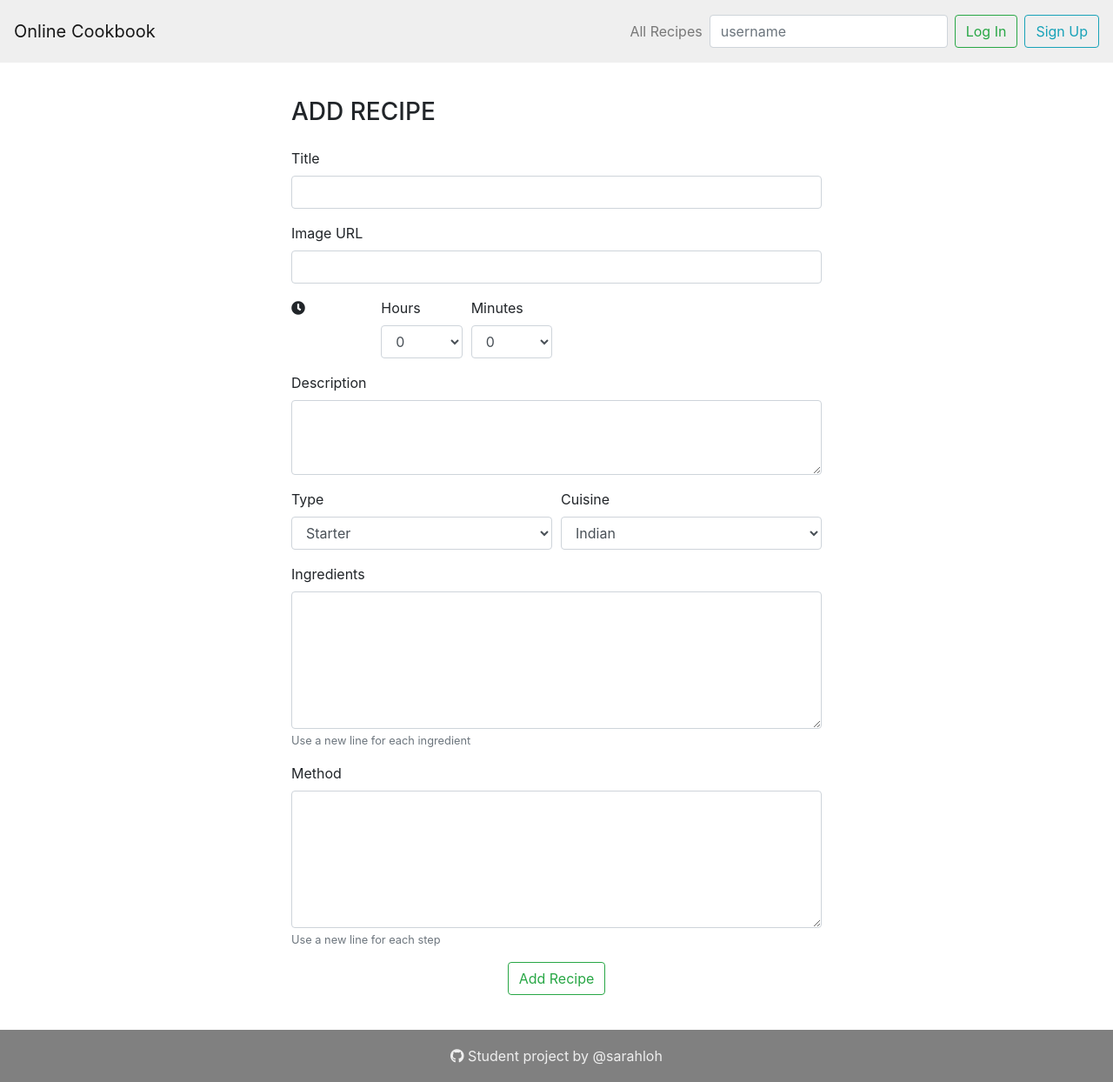
After one commit to Code-Institute-Submissions/p4-online-cookbook, a Flask app: a page that uses templates/add.html in a window 1280 px wide. The commit adds this page. Shown: the whole page at 87% size. Run offline with Flask 2, Linux system fonts and the light colour scheme; data that the repository does not hold is empty; some libraries are stand-ins or nearby versions.

Commit message:
Add recipe template and view

```diff
--- a/app.py
+++ b/app.py
@@ -2,6 +2,7 @@ import os
 from flask import Flask, render_template, redirect, request, url_for, flash
 from flask_pymongo import PyMongo
 from bson.objectid import ObjectId
+import datetime
 
 app = Flask(__name__)
 app.secret_key = os.getenv('APP_SECRET_FLASH')
@@ -163,6 +164,10 @@ def add(username):
     if request.method == "GET":
         return render_template('add.html', user=get_user_by_username(username))
     else:
+        recipe_id = add_recipe(request.form, username).inserted_id
+        recipe_id = '%s'%recipe_id
+        print(get_recipe(recipe_id))
+        add_user_recipe_to_list(get_user_by_username(username)['_id'], 'my_recipes', recipe_id)
         return redirect(url_for('recipe', recipe_id=recipe_id, username=username))
 
 
@@ -172,7 +177,7 @@ def get_recipe_author(recipe_id):
     """
     Get author username for a recipe
     """
-    return mongo.db.users.find_one({'my_recipes': {'$in': ['5b643f0dfb6fc072a40f32e4']}})['username']
+    return mongo.db.users.find_one({'my_recipes': {'$in': [recipe_id]}})['username']
 
 
 def get_recipes():
@@ -196,11 +201,29 @@ def get_recipes_by_filters(filters):
         return mongo.db.recipes.find({'type': filters['type'], 'cuisine': filters['cuisine']})
 
 
-def add_recipe(recipe):
+def add_recipe(recipe_form, username):
     """
     Add new recipe to the database
     """
-    mongo.db.recipes.insert_one(recipe)
+    try:
+        return mongo.db.recipes.insert_one({
+            'name': recipe_form['name'],
+            'time': {
+                'hours': int(recipe_form['hours']),
+                'minutes': int(recipe_form['minutes'])
+            },
+            'author': get_user_by_username(username)['_id'],
+            'description': recipe_form['description'],
+            'ingredients': recipe_form['ingredients'].split('\r\n'),
+            'method': recipe_form['method'].split('\r\n'),
+            'image_url': recipe_form['image_url'],
+            'date_added': str(datetime.datetime.now()),
+            'favourites': 0,
+            'cuisine': recipe_form['cuisine'],
+            'type': recipe_form['type']
+        })
+    except:
+        print("Error adding recipe to database")
 
 
 def get_recipe(recipe_id):
--- /dev/null
+++ b/templates/add.html
@@ -0,0 +1,101 @@
+{% extends 'base.html' %} {% block content %}
+
+<section class="add">
+    <div class="row justify-content-center">
+        <div class="col-12 col-sm-10 col-md-8 col-lg-6">
+            <h3 class="text-uppercase my-4">Add Recipe</h3>
+        </div>
+    </div>
+    <div class="row justify-content-center">
+        <div class="col-12 col-sm-10 col-md-8 col-lg-6">
+            <form action="{{url_for('add', username=user.username)}}" method="POST">
+                <div class="form-group">
+                    <label for="title">Title</label>
+                    <input type="text" class="form-control" id="title" name="name">
+                </div>
+                <div class="form-group">
+                    <label for="image_url">Image URL</label>
+                    <input type="text" class="form-control" id="image_url" name="image_url">
+                </div>
+                <div class="form-row">
+                    <div class="col-2">
+                        <i class="fas fa-clock"></i>
+                    </div>
+                    <div class="col col-sm-3 col-md-2">
+                        <div class="form-group">
+                            <label for="hours">Hours</label>
+                            <select name="hours" class="form-control" id="hours">
+                                {% for i in range(0,25) %}
+                                <option>{{i}}</option>
+                                {% endfor %}
+                            </select>
+                        </div>
+                    </div>
+                    <div class="col col-sm-3 col-md-2">
+                        <div class="form-group">
+                            <label for="minutes">Minutes</label>
+                            <select name="minutes" class="form-control" id="minutes">
+                                {% for i in range(0,60) %}
+                                <option>{{i}}</option>
+                                {% endfor %}
+                            </select>
+                        </div>
+                    </div>
+                </div>
+                <div class="form-group">
+                    <label for="description">Description</label>
+                    <textarea name="description" class="form-control" id="description" rows="3"></textarea>
+                </div>
+                <div class="form-row">
+                    <div class="col">
+                        <div class="form-group">
+                            <label for="type">Type</label>
+                            <select name="type" class="form-control" id="type">
+                                <option>Starter</option>
+                                <option>Soup</option>
+                                <option>Salad</option>
+                                <option>Main Course</option>
+                                <option>Dessert</option>
+                                <option>Cake</option>
+                            </select>
+                        </div>
+                    </div>
+                    <div class="col">
+                        <div class="form-group">
+                            <label for="cuisine">Cuisine</label>
+                            <select name="cuisine" class="form-control" id="cuisine">
+                                <option>Indian</option>
+                                <option>Chinese</option>
+                                <option>Italian</option>
+                                <option>French</option>
+                                <option>Spanish</option>
+                                <option>Asian</option>
+                                <option>African</option>
+                                <option>British</option>
+                                <option>American</option>
+                                <option>Irish</option>
+                            </select>
+                        </div>
+                    </div>
+                </div>
+                <div class="form-group">
+                    <label for="ingredients">Ingredients</label>
+                    <textarea name="ingredients" class="form-control" id="ingredients" rows="6"></textarea>
+                    <small class="form-text text-muted">Use a new line for each ingredient</small>
+                </div>
+                <div class="form-group">
+                    <label for="method">Method</label>
+                    <textarea name="method" class="form-control" id="method" rows="6"></textarea>
+                    <small class="form-text text-muted">Use a new line for each step</small>
+                </div>
+                <div class="text-center">
+                    <button type="submit" class="btn btn-outline-success">Add Recipe</button>
+                </div>
+            </form>
+        </div>
+    </div>
+
+
+</section>
+
+{% endblock %}
--- a/templates/base.html
+++ b/templates/base.html
@@ -43,7 +43,7 @@
                     </li>
                     {% if user %}
                     <li class="nav-item my-2">
-                        <a class="nav-link" href="/login">Add Recipe</a>
+                        <a class="nav-link" href="{{url_for('add', username=user.username)}}">Add Recipe</a>
                     </li>
                     <li class="nav-item my-2">
                         <a class="nav-link" href="{{url_for('dashboard', username=user['username'])}}">Manage Recipes</a>
```
